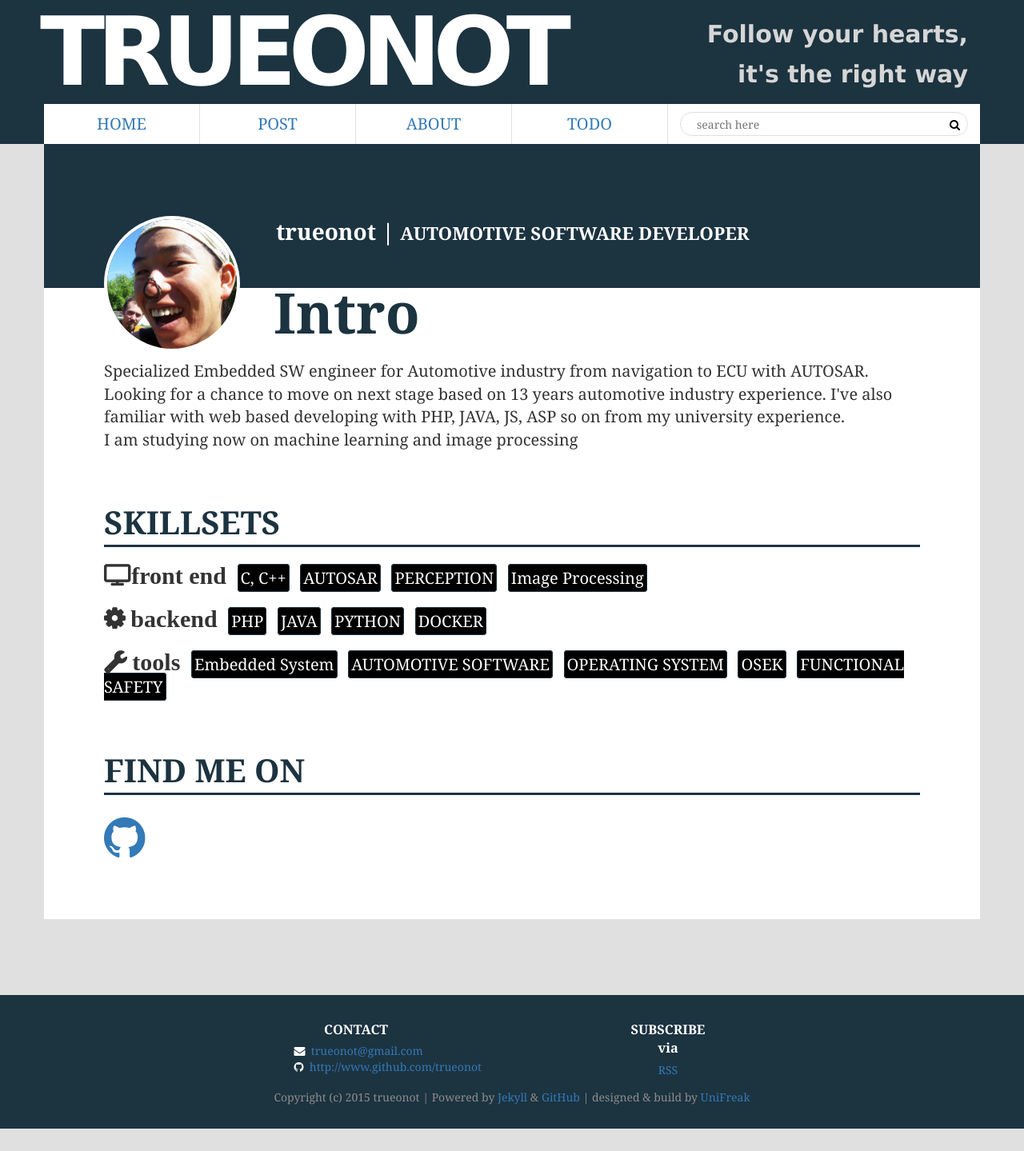
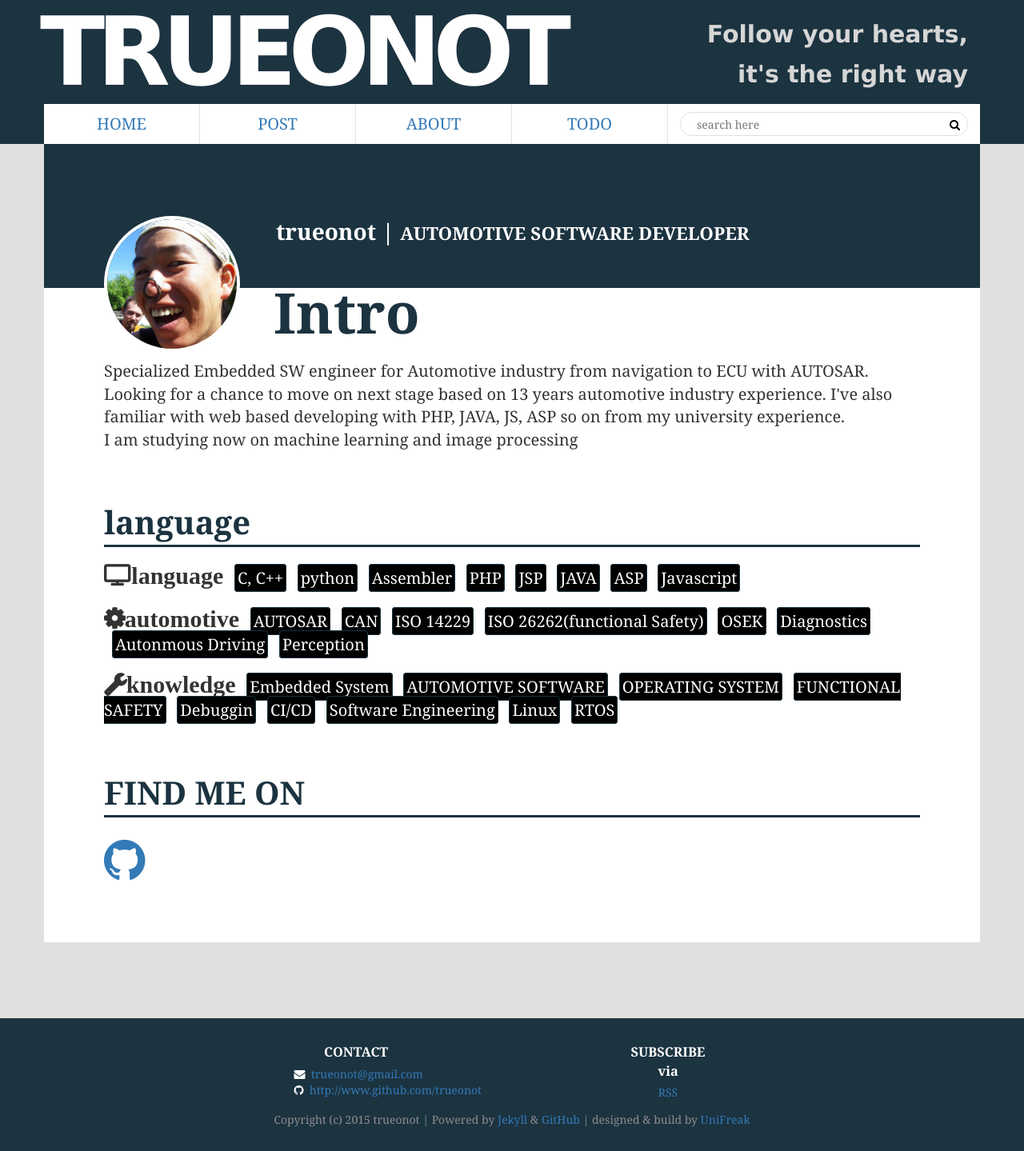
Before and after one commit to trueonot/blog, a Jekyll site: the page built from about.html, in a window 1280 px wide. Shown: the whole page at 80% size. Built offline with Jekyll 4.4.1, drawn with Linux system fonts in a browser that asks for light colours; comment, search, counter and statistics services are not loaded; before the commit the page ends 1411 px from its top, so only the background shows below that.

Commit message:
chnage skills

```diff
--- a/_config.yml
+++ b/_config.yml
@@ -19,9 +19,9 @@ my:
         github: http://www.github.com/trueonot
 
     skills:
-        frontend: ["C, C++", "AUTOSAR", "PERCEPTION", "Image Processing"]
-        backend: ["PHP", "JAVA", "PYTHON", "DOCKER"]
-        tools: ["Embedded System", "AUTOMOTIVE SOFTWARE", "OPERATING SYSTEM", "OSEK", "FUNCTIONAL SAFETY", ]
+        language: ["C, C++", "python", "Assembler", "PHP", "JSP", "JAVA", "ASP", "Javascript"]
+        automotive: ["AUTOSAR", "CAN", "ISO 14229", "ISO 26262(functional Safety)", "OSEK", "Diagnostics", "Autonmous Driving", "Perception"]
+        knowledge: ["Embedded System", "AUTOMOTIVE SOFTWARE", "OPERATING SYSTEM", "FUNCTIONAL SAFETY", "Debuggin", "CI/CD", "Software Engineering", "Linux", "RTOS", ]
 
 
 # Site settings
--- a/about.html
+++ b/about.html
@@ -20,22 +20,22 @@ title: About
     </section>
 
     <section id="skillsets">
-        <h2>SKILLSETS</h2>
+        <h2>language</h2>
         <ul id="frontend">
-            <i class="fa fa-tv">front end</i>
-            {% for skill in my.skills.frontend %}
+            <i class="fa fa-tv">language</i>
+            {% for skill in my.skills.language %}
             <li>{{ skill }}</li>
             {% endfor %}
         </ul>
-        <ul id="backend">
-            <i class="fa fa-cog"> backend</i>
-            {% for skill in my.skills.backend %}
+        <ul id="automotive">
+            <i class="fa fa-cog">automotive</i>
+            {% for skill in my.skills.automotive %}
             <li>{{ skill }}</li>
             {% endfor %}
         </ul>
-        <ul id="tools">
-            <i class="fa fa-wrench"> tools</i>
-            {% for skill in my.skills.tools %}
+        <ul id="knowledge">
+            <i class="fa fa-wrench">knowledge</i>
+            {% for skill in my.skills.knowledge %}
             <li>{{ skill }}</li>
             {% endfor %}
         </ul>
```
